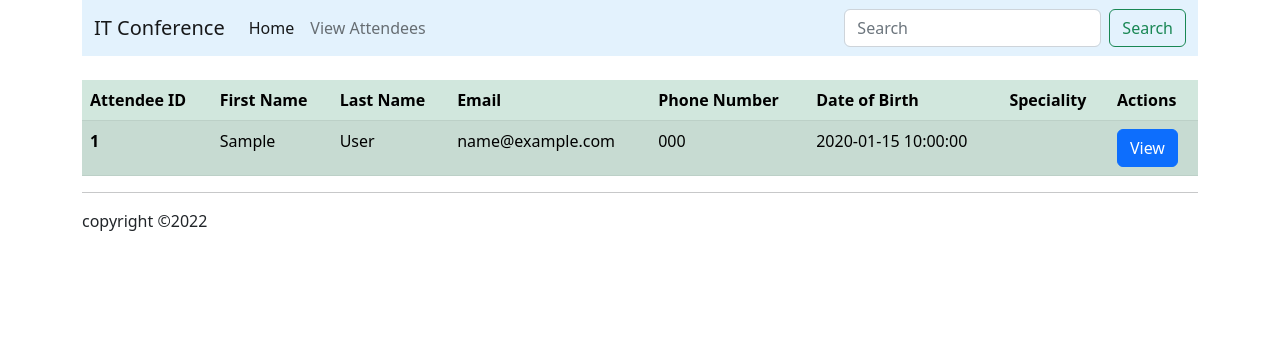
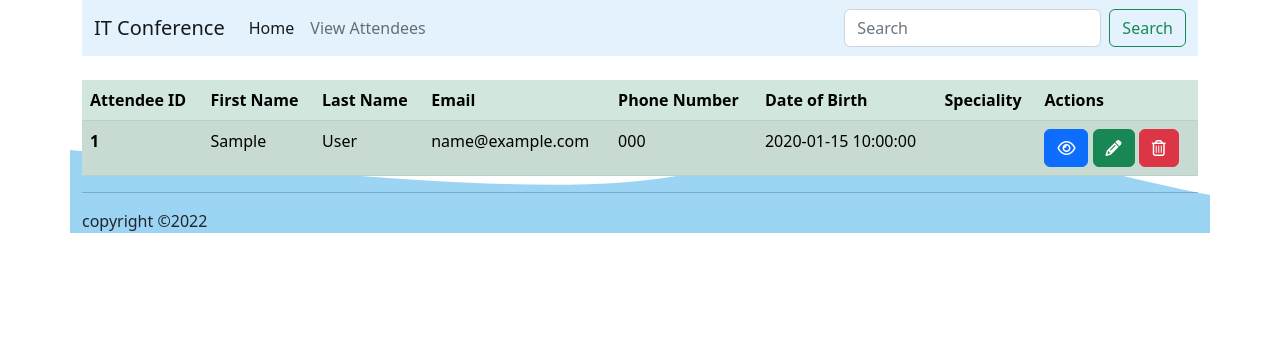
Before and after one commit to clwanga/conference_management_app, a PHP site: page /viewrecords.php in a window 1280 px wide. Shown: the top 356 px of the page. Run offline with PHP 8.4, Linux system fonts and the light colour scheme; tables that the repository leaves empty or names only in its code hold one stand-in row (values such as "Sample post"); data that the repository does not hold is empty; some libraries are stand-ins or nearby versions.

Commit message:
modified action column in view page and added icons

```diff
--- a/css/site.css
+++ b/css/site.css
@@ -0,0 +1,3 @@
+.container {
+    background-image: url("images/svg.png");
+}
--- a/includes/header.php
+++ b/includes/header.php
@@ -7,6 +7,7 @@
     <title>Attendance | <?php echo $title ?></title>
     <link href="https://cdn.jsdelivr.net/npm/bootstrap@5.2.0/dist/css/bootstrap.min.css" rel="stylesheet" integrity="sha384-gH2yIJqKdNHPEq0n4Mqa/HGKIhSkIHeL5AyhkYV8i59U5AR6csBvApHHNl/vI1Bx" crossorigin="anonymous">
     <link rel="stylesheet" href="css/site.css">
+    <script src="https://use.fontawesome.com/cc00a12483.js"></script>
 </head>
 
 <body>
--- a/viewrecords.php
+++ b/viewrecords.php
@@ -32,7 +32,17 @@ $result = $crud->getAttendees();
                 <td><?php echo $r['phone'] ?></td>
                 <td><?php echo $r['birthdate'] ?></td>
                 <td><?php echo $r['name'] ?></td>
-                <td><a href="view.php?id=<?php echo $r['id'] ?>" class="btn btn-primary">View</a></td>
+                <td>
+                    <a href="view.php?id=<?php echo $r['id'] ?>" class="btn btn-primary">
+                        <i class="fa fa-eye" aria-hidden="true"></i>
+                    </a>
+                    <a href="view.php?id=<?php echo $r['id'] ?>" class="btn btn-success">
+                        <i class="fa fa-pencil" aria-hidden="true"></i>
+                    </a>
+                    <a href="view.php?id=<?php echo $r['id'] ?>" class="btn btn-danger">
+                        <i class="fa fa-trash-o" aria-hidden="true"></i>
+                    </a>
+                </td>
             </tr>
         <?php } ?>
     </tbody>
```
Also changed, not shown: images/svg.png (added).
